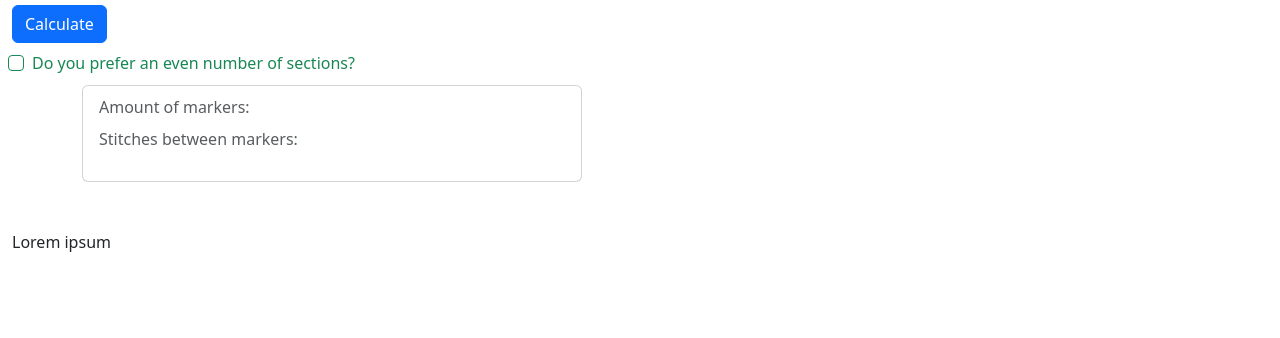
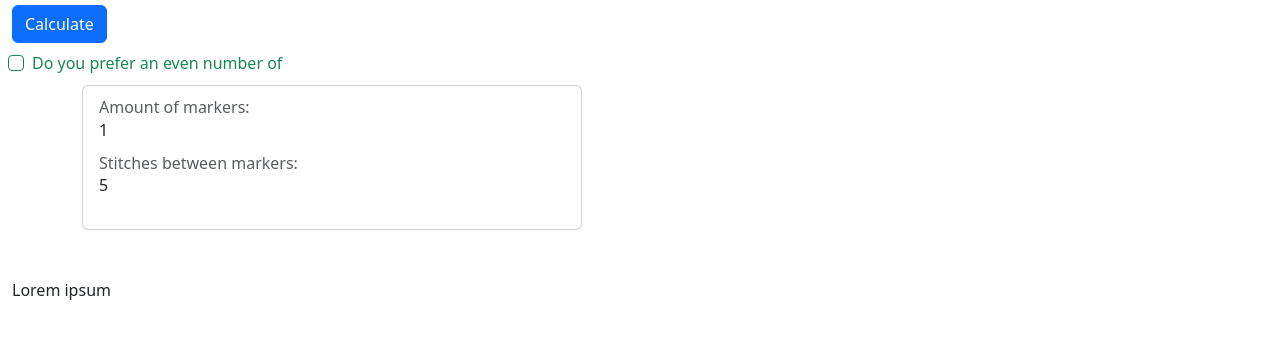
Before and after one commit to hannasteinhagen/knitting-calculator, a plain HTML site: page index.html in a window 1280 px wide. Both pictures are taken after typing "5" into the empty fields and a click on the button "Calculate". Shown: the part 248-586 px from the top of the page. Drawn offline with nearby package versions, Linux system fonts and the light colour scheme.

Commit message:
prototype som funker med basic funksjonalitet

```diff
--- a/index.html
+++ b/index.html
@@ -54,7 +54,7 @@
         <!-- Checkbox for even number of sections-->
          <div class="form-check">
             <input class="form-check-input" type="checkbox" id="even-number" name="even" value="something">
-            <label class="form-check-label">Do you prefer an even number of sections?</label>
+            <label class="form-check-label">Do you prefer an even number of</label>
          </div>
 
         </form>
--- a/script.js
+++ b/script.js
@@ -1,3 +1,4 @@
+const button = document.getElementById("calculate-button")
 
 function calculateArmStitches() {
     const totalStitches = Number(document.getElementById("total-stitches").value);
@@ -5,10 +6,36 @@ function calculateArmStitches() {
     const checkbox = document.getElementById("even-number");
 
     //Calculate amount of sections
-    const sections = Math.ceil(totalStitches/maxStitches);
-    if (checkbox.checked && sections % 2 !==0) {
-        sections +=1;
+    const sectionAmount = Math.ceil(totalStitches/maxStitches) + (checkbox.checked && Math.ceil(totalStitches/maxStitches) % 2 !== 0 ? 1 : 0);
+
+    //Add number of markers to card
+    document.getElementById("amount-of-markers").innerHTML = sectionAmount;
+
+    //Calculating number of stitches per section
+    const startingValue = Math.floor(totalStitches/sectionAmount);
+    let remainingStitches = totalStitches - (startingValue * sectionAmount);
+    const sections = new Array(sectionAmount);
+    for (let i = 0; i < sectionAmount; i++) {
+        sections[i] = startingValue;
     }
 
+    let index = 0;
+    while (remainingStitches != 0) {
+        sections[index] += 1;
+        remainingStitches -= 1;
+        index += 1;
+    }
+
+    //Turn section-array into string
+    let StitchAmountString = "";
+    for (let i= 0; i < sections.length; i++) {
+        StitchAmountString += `${sections[i]} `;
+    }
+
+    //Add stitch amounts to card
+    document.getElementById("stitch-counts").innerHTML = StitchAmountString;
 
 }
+
+//Event listener for button
+button.addEventListener("click", calculateArmStitches);
```
